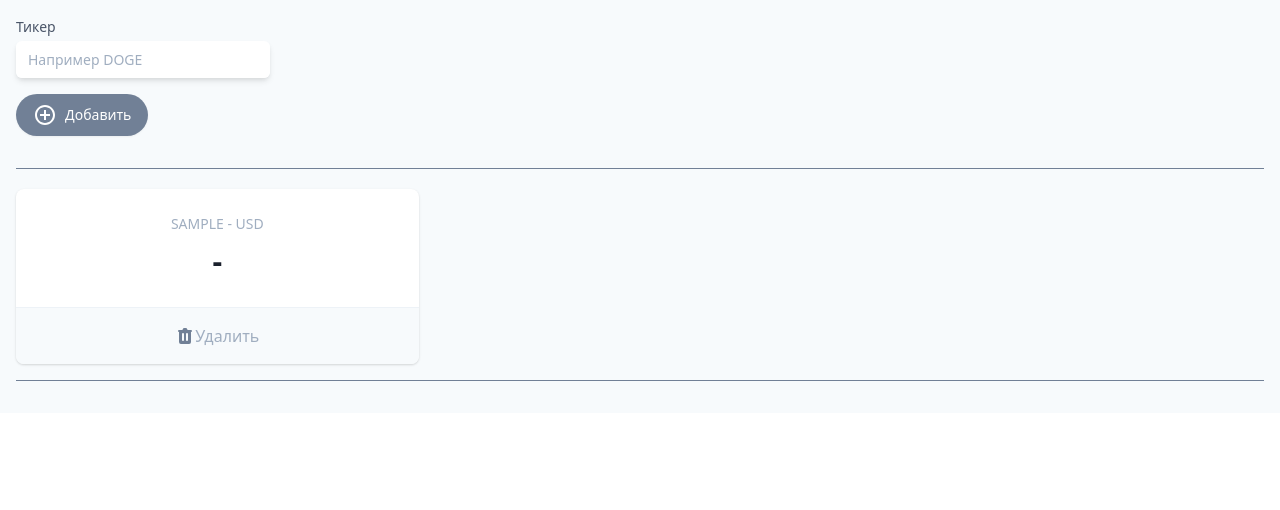
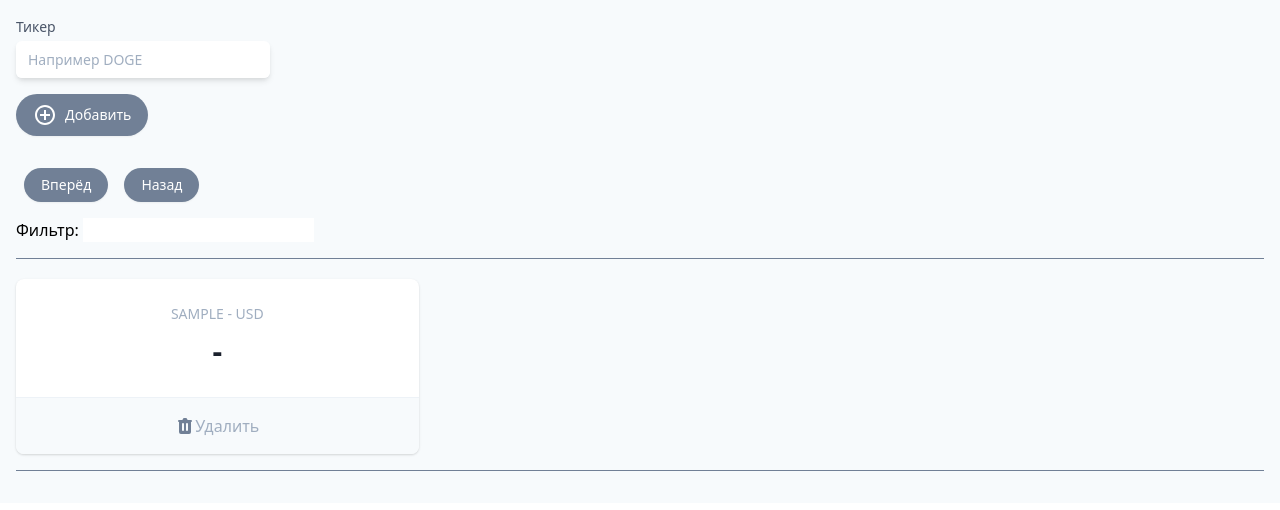
Before and after one commit to developer2594/vueJs, a Vue app: page / in a window 1280 px wide. Both pictures are taken after typing "Sample" into the empty fields and a click on the button "Добавить". Shown: the top 510 px of the page. Built offline with nearby package versions, Linux system fonts and the light colour scheme.

Commit message:
end filter

```diff
--- a/src/App.vue
+++ b/src/App.vue
@@ -107,10 +107,25 @@
       </section>
 
       <template v-if="tickers.length">
+        <div>
+          <!-- filter -->
+          <button
+            class="my-4 mx-2 inline-flex items-center py-2 px-4 border border-transparent shadow-sm text-sm leading-4 font-medium rounded-full text-white bg-gray-600 hover:bg-gray-700 transition-colors duration-300 focus:outline-none focus:ring-2 focus:ring-offset-2 focus:ring-gray-500"
+          >
+            Вперёд
+          </button>
+          <button
+            class="my-4 mx-2 inline-flex items-center py-2 px-4 border border-transparent shadow-sm text-sm leading-4 font-medium rounded-full text-white bg-gray-600 hover:bg-gray-700 transition-colors duration-300 focus:outline-none focus:ring-2 focus:ring-offset-2 focus:ring-gray-500"
+          >
+            Назад
+          </button>
+          <div>Фильтр: <input v-model="filter" /></div>
+        </div>
+        <!-- ============ -->
         <hr class="w-full border-t border-gray-600 my-4" />
         <dl class="mt-5 grid grid-cols-1 gap-5 sm:grid-cols-3">
           <div
-            v-for="t in tickers"
+            v-for="t in filtredTickers()"
             :key="t.name"
             @click="select(t)"
             :class="{
@@ -213,7 +228,8 @@
       tickers: [],
       sel: null,
       graph: [],
-      coins: []
+      page: 1,
+      filter: ""
     };
   },
 
@@ -227,23 +243,15 @@
     }
   },
 
-  //  mounted: function() {
-  //    const coin = {
-  //      coin: this.coins
-  //    };
-  //    this.coins.push(coin);
-  //    setTimeout(async () => {
-  //      const fu = await fetch(
-  //        `https://min-api.cryptocompare.com/data/all/coinlist?summary=true`
-  //      );
-  //      const data = await fu.json();
-  //      console.log(data);
+  methods: {
+    filtredTickers() {
+      const start = (this.page - 1) * 6;
+      const end = this.page * 6 - 1;
+      return this.tickers
+        .filter(ticker => ticker.name.includes(this.filter))
+        .slice();
+    },
 
-  //      console.log(this.coins);
-  //    }, 1000);
-  //  },
-
-  methods: {
     subscribeToUpdates(tickerName) {
       setInterval(async () => {
         const f = await fetch(
@@ -257,12 +265,14 @@
         }
       }, 5000);
     },
+
     add() {
       const currentTicker = {
         name: this.ticker,
         price: "-"
       };
       this.tickers.push(currentTicker);
+      this.filter = "";
       // save for local storeg
       localStorage.setItem("cryptonomicon-list", JSON.stringify(this.tickers));
       // send currentTicker.name for setInterval
```
Also changed, not shown: 1 other file (tests, documents, lock files or other folders).
